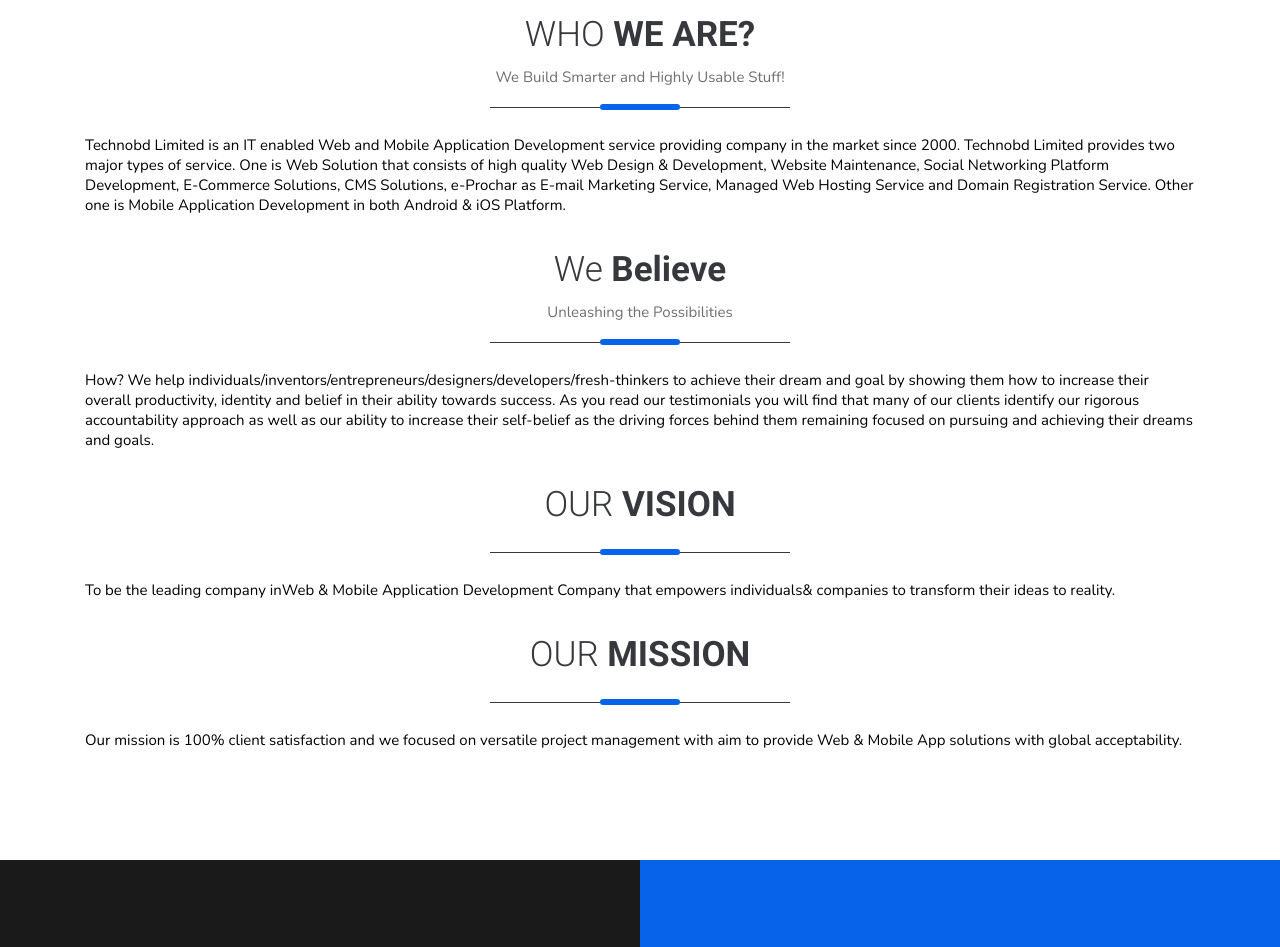
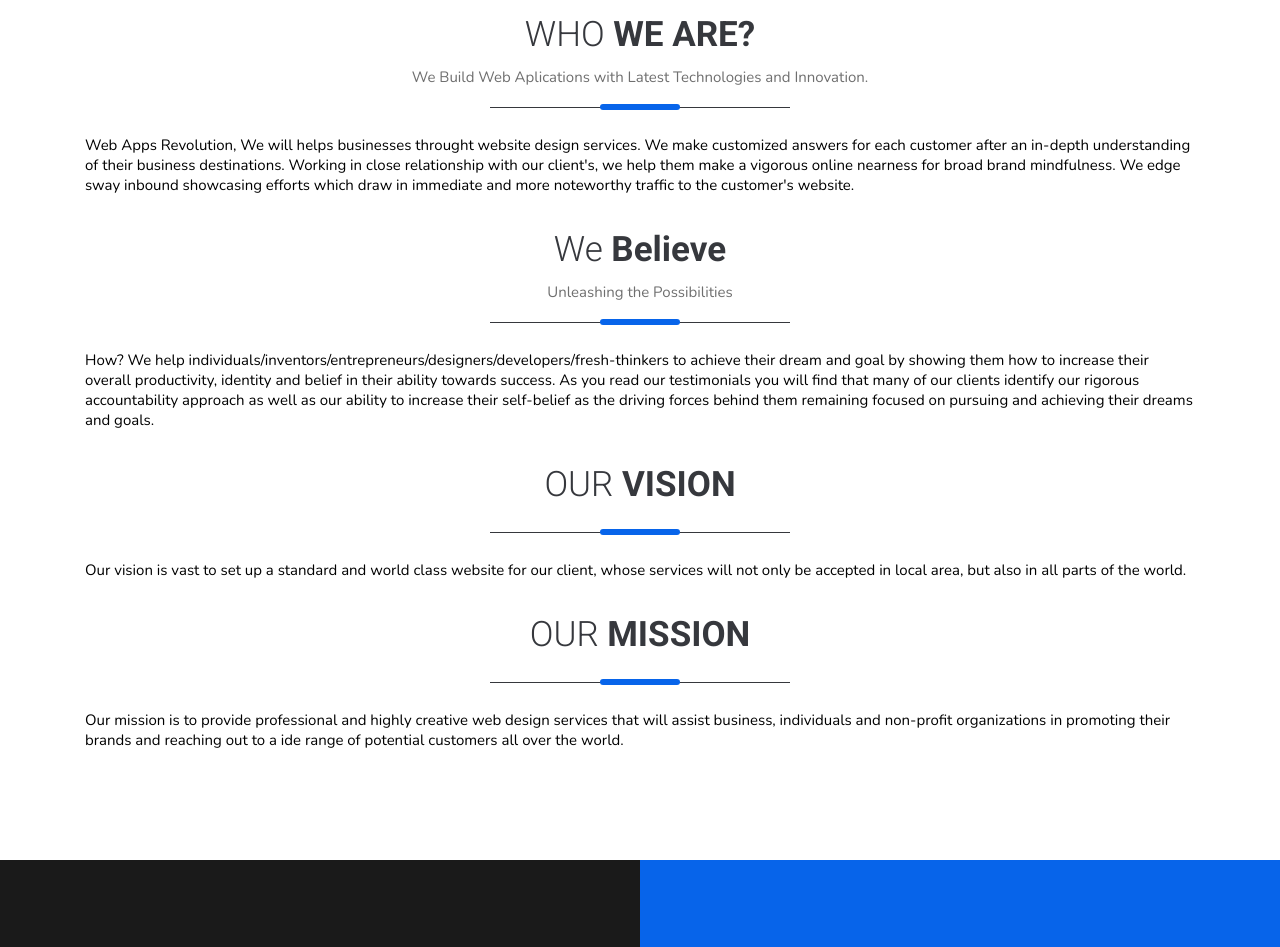
Before and after one commit to kancha05656/Business-Website, a React (Create React App) app: page /About in a window 1280 px wide. Shown: the part 680-1627 px from the top of the page. Built offline with nearby package versions, Linux system fonts and the light colour scheme.

Commit message:
Change words in about us section

```diff
--- a/src/about.js
+++ b/src/about.js
@@ -18,9 +18,13 @@
             <div class="about-des">
             <div className="section-title text-center">
                 <h2><span>WHO </span> WE ARE?</h2>
-                <p>We Build Smarter and Highly Usable Stuff!</p>
+                <p>We Build Web Aplications with Latest Technologies and Innovation.</p>
             </div>
-            <p>Technobd Limited is an IT enabled Web and Mobile Application Development service providing company in the market since 2000. Technobd Limited provides two major types of service. One is Web Solution that consists of high quality Web Design & Development, Website Maintenance, Social Networking Platform Development, E-Commerce Solutions, CMS Solutions, e-Prochar as E-mail Marketing Service, Managed Web Hosting Service and Domain Registration Service. Other one is Mobile Application Development in both Android & iOS Platform.</p>
+            <p>
+              Web Apps Revolution, We will helps businesses throught website design services. We make customized answers for each customer after an in-depth understanding of their
+              business destinations. Working in close relationship with our client's, we help them make a vigorous online nearness for broad brand mindfulness. We edge sway inbound showcasing efforts
+              which draw in immediate and more noteworthy traffic to the customer's website.
+            </p>
         </div>
           <div class="about-des">
             <div className="section-title text-center">
@@ -31,15 +35,18 @@
         </div>
           <div class="about-des">
             <div className="section-title text-center">
-                <h2><span>OUR </span>   VISION</h2>
+                <h2><span>OUR </span> VISION</h2>
             </div>
-            <p>To be the leading company inWeb & Mobile Application Development Company that empowers individuals& companies to transform their ideas to reality.</p>
+            <p>Our vision is vast to set up a standard and world class website for our client, whose services will not only be accepted in local area, but also in all parts of the world.</p>
         </div>
           <div class="about-des pb-0">
             <div className="section-title text-center">
                 <h2><span>OUR </span>    MISSION</h2>
             </div>
-            <p>Our mission is 100% client satisfaction and we focused on versatile project management with aim to provide Web & Mobile App solutions with global acceptability.</p>
+            <p>
+              Our mission is to provide professional and highly creative web design services that will assist business,
+              individuals and non-profit organizations in promoting their brands and reaching out to a ide range of potential customers all over the world.
+            </p>
         </div>
      </div>
     </section>
```
